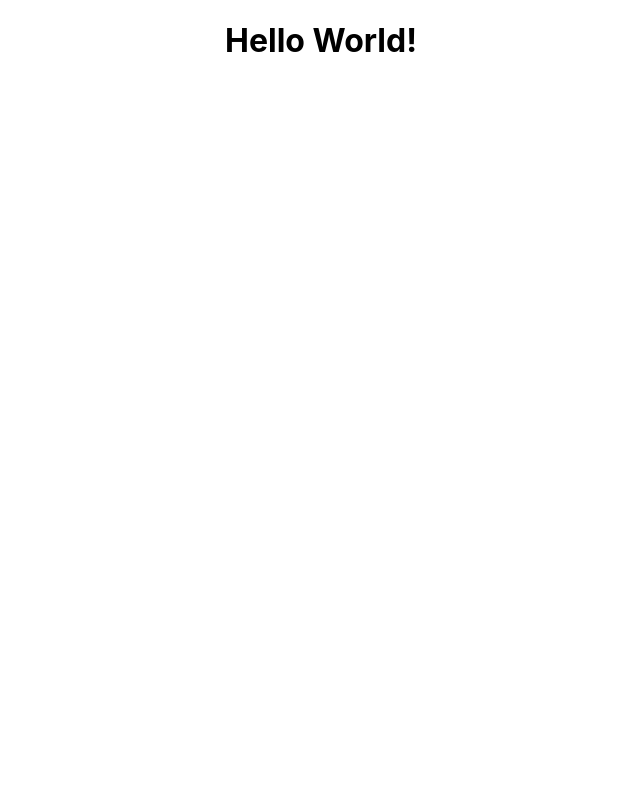
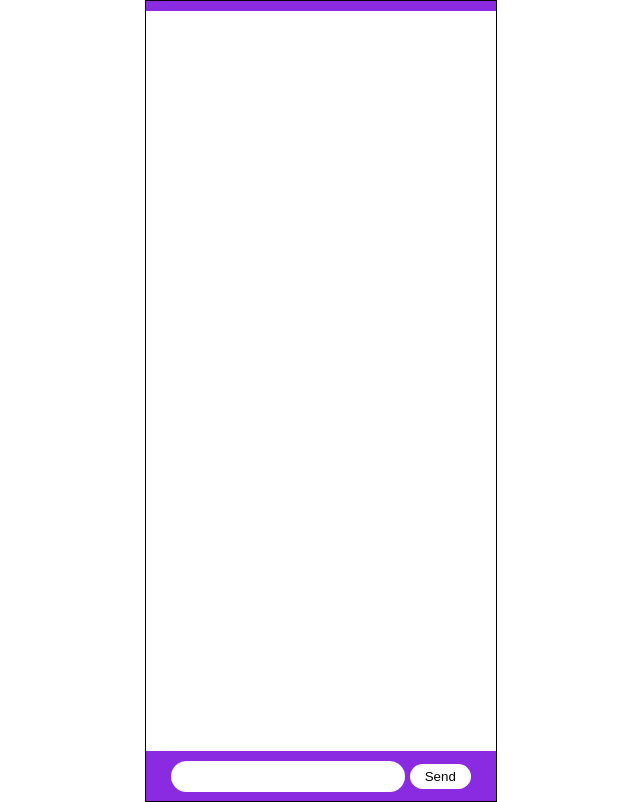
Before and after one commit to Mukhammed123/chat-app, a React (Create React App) app: page / in a window 1280 px wide. Shown: the whole page, without its empty margins (319-959 px from the left). Built offline with nearby package versions, Linux system fonts and the light colour scheme.

Commit message:
prepared the messenger

```diff
--- a/src/App.css
+++ b/src/App.css
@@ -1,3 +1,4 @@
 .App {
   text-align: center;
+  min-height: 100vh;
 }
--- a/src/App.js
+++ b/src/App.js
@@ -1,9 +1,10 @@
 import './App.css';
+import HomeView from './components/HomeView';
 
 function App() {
   return (
     <div className="App">
-      <h1>Hello World!</h1>
+      <HomeView />
     </div>
   );
 }
--- /dev/null
+++ b/src/HomeView.css
@@ -0,0 +1,55 @@
+.home {
+  min-height: 100vh;
+  display: flex;
+  justify-content: center;
+  align-items: center;
+}
+
+.body {
+  min-height: 740px;
+  transform: rotate(180deg);
+}
+.messages-container {
+  transform: rotate(180deg);
+}
+.messenger-block {
+  border: 1px solid black;
+  width: 350px;
+  height: 800px;
+  overflow: auto;
+}
+.top-bar {
+  height: 10px;
+  background-color: blueviolet;
+}
+.bottom-bar {
+  height: 50px;
+  background-color: blueviolet;
+}
+input {
+  width: 220px;
+  height: 25px;
+  border-radius: 18px;
+  border: 0;
+  margin-top: 10px;
+  padding: 3px 7px;
+}
+input:focus {
+  outline: none;
+}
+button {
+  border: 0;
+  border-radius: 15px;
+  background-color: white;
+  padding: 5px 15px;
+}
+.message-item {
+  box-sizing: border-box;
+  text-align: start;
+  padding: 10px;
+  width: 70%;
+  min-height: 40px;
+  margin: 0 5px;
+  background-color: rgb(209, 209, 209);
+  border-radius: 10px;
+}
--- /dev/null
+++ b/src/components/HomeView.js
@@ -0,0 +1,58 @@
+import '../HomeView.css';
+import React, { Component } from 'react';
+
+
+class HomeView extends Component {
+  state = {
+    message: '',
+    currentMessages: []
+  }
+  inputMessage = (e) => {
+    this.setState({
+      message: e.target.value
+    })
+  }
+  addMessage = () => {
+    if(this.state.message.length > 0) {
+      const arr = [...this.state.currentMessages, this.state.message];
+      this.setState({
+        currentMessages: arr
+      });
+      this.setState({
+        message: ''
+      });
+      localStorage.setItem('messages', arr);
+
+
+    }
+  }
+  componentDidMount() {
+    const localStData = localStorage.getItem('messages');
+    console.log(localStData)
+    const temp = JSON.parse(JSON.stringify(localStData));
+    console.log(temp)
+  }
+  render() {
+    return (
+      <div className='home'>
+        <div className='messenger'>
+          <div className='messenger-block'>
+            <div className='top-bar'></div>
+            <div className='body'>
+              <div className='messages-container'>
+                {
+                  this.state.currentMessages.map((message, index) => <div key={index} className="message-item">{message}</div>)
+                }
+              </div>
+            </div>
+            <div className='bottom-bar'>
+              <input type="text" value={this.state.message} onChange={this.inputMessage}/> <button onClick={this.addMessage}>Send</button>
+            </div>
+          </div>
+        </div>
+      </div>
+    )
+  }
+}
+
+export default HomeView;
```
